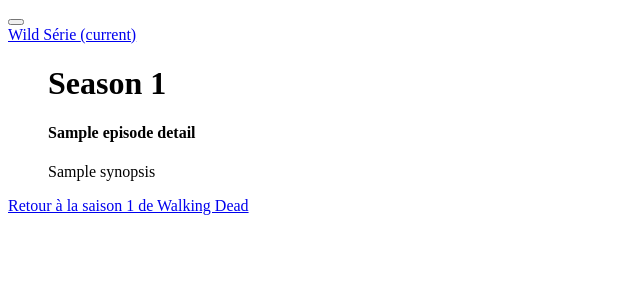
After one commit to hugogehl/symfony_wildSerie, a Symfony app: template templates/wild/episode.html.twig in a window 1280 px wide. The commit adds this page. Shown: the top 300 px of the page, without its empty margins (0-640 px from the left). Run offline with Twig, Linux system fonts and the light colour scheme; the template is opened without the code that fills it: most values are stand-ins (such as "Sample title", 1, 10 or a date in 2020); some libraries are stand-ins or nearby versions.

Commit message:
symfony 10

```diff
--- /dev/null
+++ b/templates/wild/episode.html.twig
@@ -0,0 +1,25 @@
+{# templates/wild/episode.html.twig #}
+
+{% extends 'base.html.twig' %}
+
+{% block title %}Walking dead episode{% endblock %}
+
+{% block body %}
+
+    <ul>
+        {% for episodeDetail in episodeDetails %}
+
+            <h1>Season {{ episodeDetail.number }}</h1>
+            <h4>{{ episodeDetail.title }}</h4>
+            <p>{{ episodeDetail.synopsis }}</p>
+
+        {% else %}
+            Aucun épisode trouvée.
+        {% endfor %}
+    </ul>
+
+    <a href="{{ path('wild_show_season', {'seasonId':"1"}) }}">
+        Retour à la saison 1 de Walking Dead
+    </a>
+
+{% endblock %}
--- a/templates/wild/program.html.twig
+++ b/templates/wild/program.html.twig
@@ -23,7 +23,7 @@
                 <p style="margin: 20px;">{{ season.year }}</p>
             </li>
             <p>{{ season.description }}</p>
-            <a href="{{ path('wild_show_season', {'seasonId':season.id}) }}" style="margin: 0 20px;">Listing épisodes</a>
+            <a href="{{ path('wild_show_season', {'seasonId':season.id}) }}" style="margin: 0 20px;">Season {{season.id}}</a>
 
         {% else %}
             Aucune série trouvée.
--- a/templates/wild/season.html.twig
+++ b/templates/wild/season.html.twig
@@ -14,14 +14,15 @@
                 <p style="margin: 20px;">{{ episode.number }}</p>
             </li>
             <p>{{ episode.synopsis }}</p>
+            <a href="{{ path('wild_show_episode', {'id':episode.id}) }}" style="margin: 0 20px;">{{episode.title}}</a>
 
         {% else %}
-            Aucun épisode trouvée.
+            Aucune liste d'épisode trouvée.
         {% endfor %}
     </ul>
 
     <a href="{{ path('wild_show_program', {'programName':"walking-dead"}) }}">
-        Retour à l'accueil
+        Retour à Walking Dead
     </a>
 
 {% endblock %}
```
Also changed, not shown: src/Controller/WildController.php (+24 -0 lines), src/Entity/Episode.php (+10 -0 lines).
